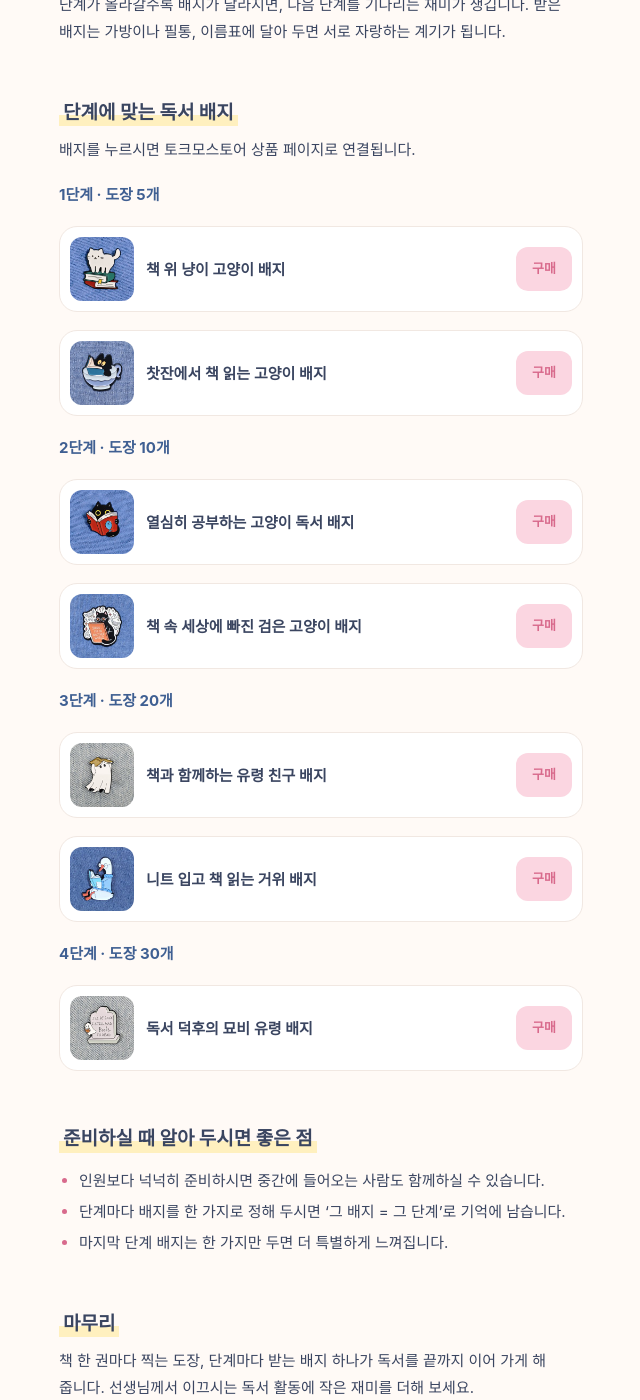
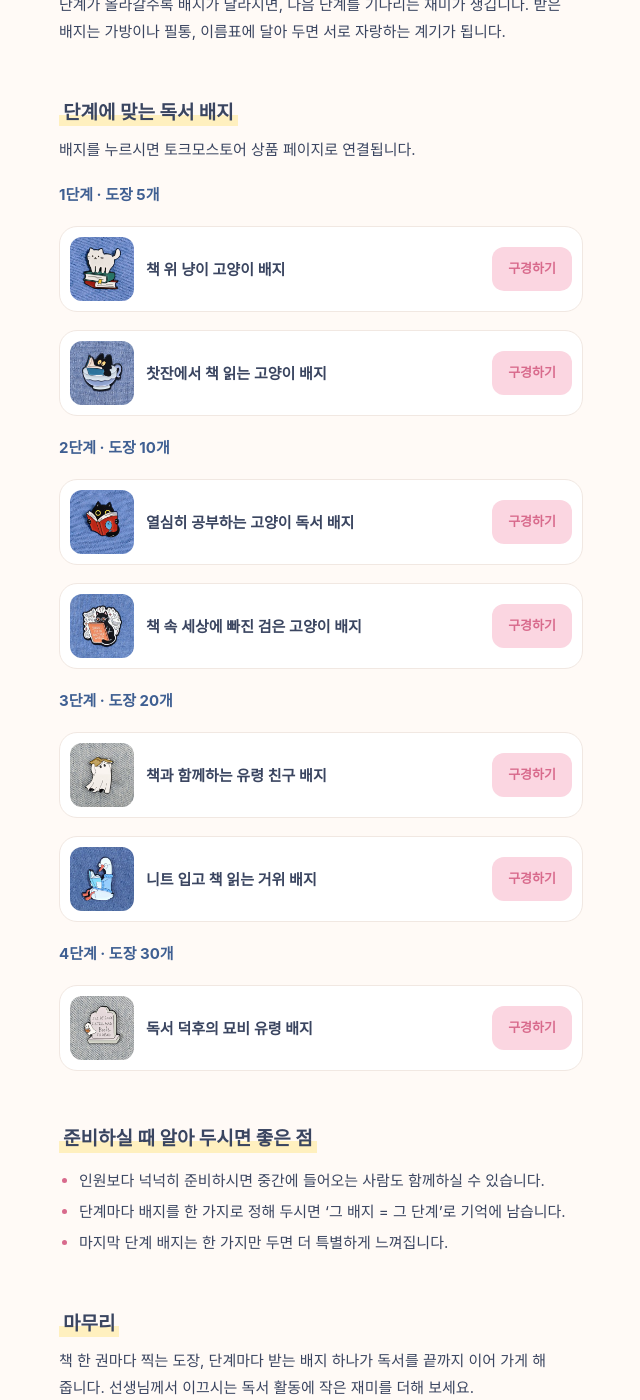
Before and after one commit to tokumostore/blog, a Jekyll site: the page built from _posts/2026-11-15-reading-passport-badge.md, in a window 1280 px wide and 1400 px high, scrolled down 2252 px. Shown: the whole window, without its empty margins (319-959 px from the left). Built offline with Jekyll 4.4.1, drawn with Linux system fonts in a browser that asks for light colours; some web fonts are replaced.

Commit message:
상품 카드 버튼 '구매' → '구경하기'
Co-Authored-By: Claude Opus 5.5 <noreply@anthropic.com>
Claude-Session: https://claude.ai/code/session_019xrNX5qths3gyg4oWsgRy5

```diff
--- a/_includes/product.html
+++ b/_includes/product.html
@@ -1,5 +1,5 @@
 <a class="product" href="{{ include.url }}">
   <img src="{{ include.img }}" alt="{{ include.name }}" loading="lazy">
   <span class="p-info"><span class="p-name">{{ include.name }}</span>{% if include.price %}<span class="p-price">{{ include.price }}</span>{% endif %}</span>
-  <span class="p-btn">구매</span>
+  <span class="p-btn">구경하기</span>
 </a>
```
